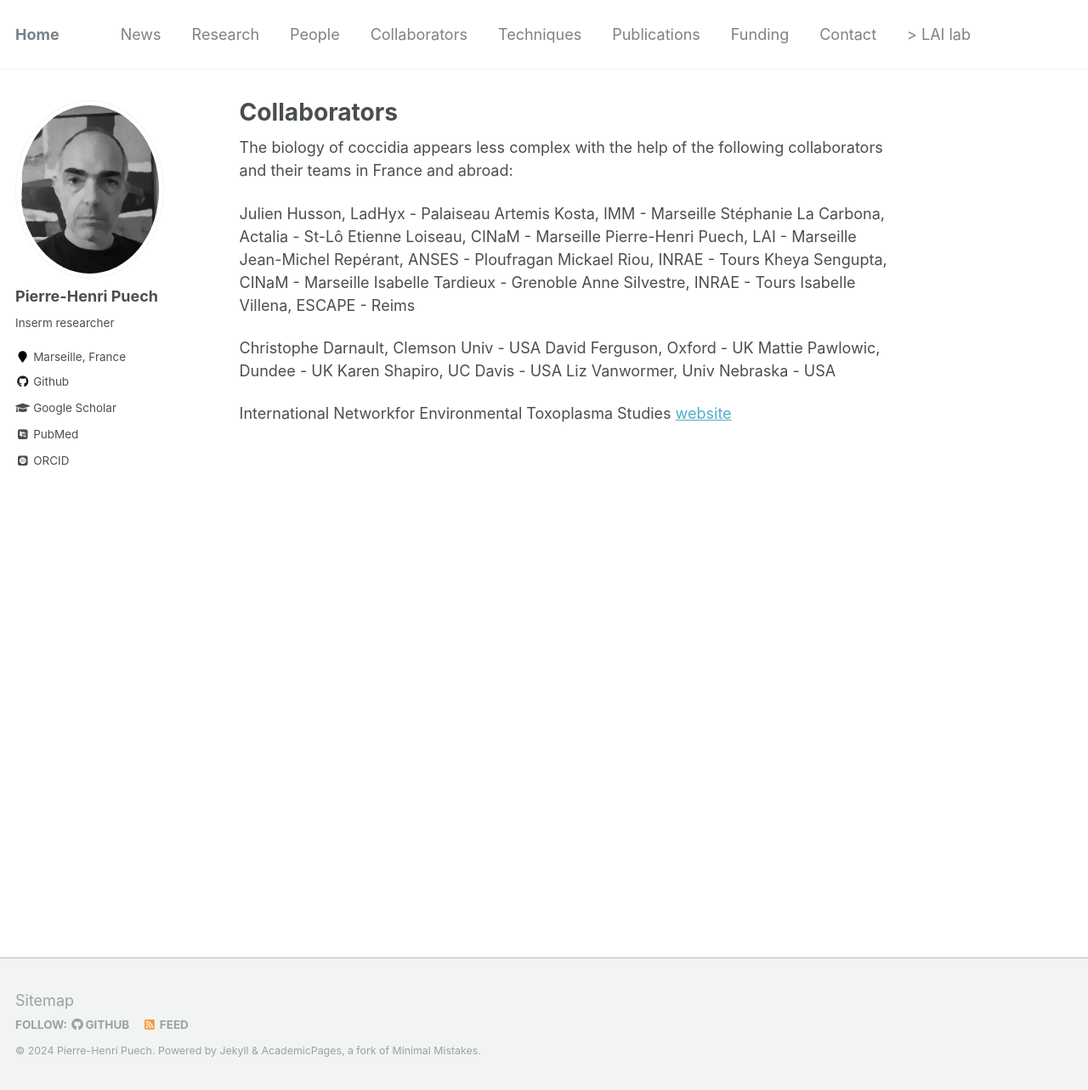
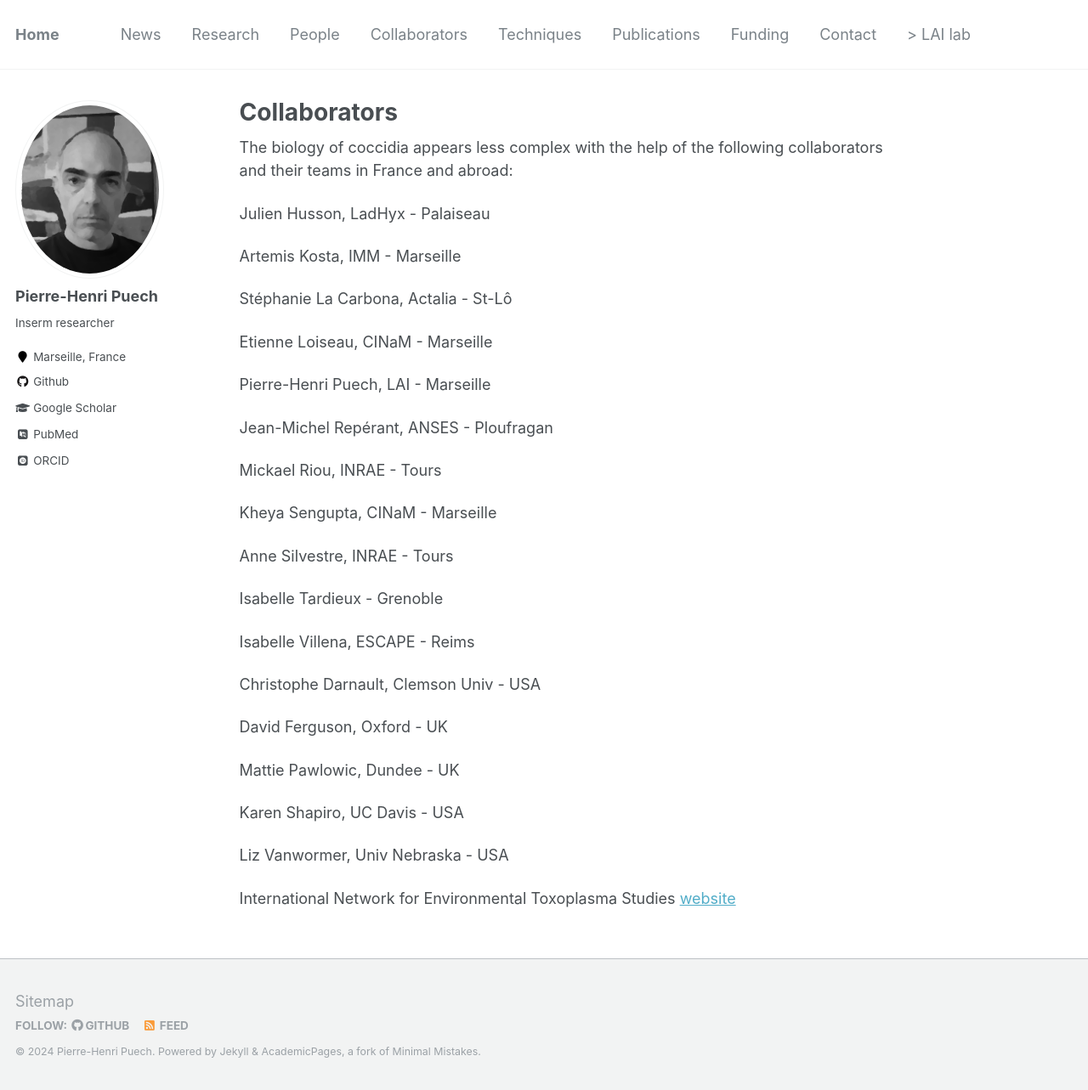
Before and after one commit to aureliendumetre/aureliendumetre.github.io, a Jekyll site: the page built from _pages/collab.md, in a window 1280 px wide and 1283 px high. Shown: the whole window at 85% size. Built offline with Jekyll 4.4.1, drawn with Linux system fonts in a browser that asks for light colours; some web fonts are replaced.

Commit message:
Update collab.md

```diff
--- a/_pages/collab.md
+++ b/_pages/collab.md
@@ -9,24 +9,39 @@ author_profile: true
 The biology of coccidia appears less complex with the help of the following collaborators and their teams in France and abroad:
 
 Julien Husson, LadHyx - Palaiseau
+
 Artemis Kosta, IMM - Marseille
+
 Stéphanie La Carbona, Actalia - St-Lô
+
 Etienne Loiseau, CINaM - Marseille
+
 Pierre-Henri Puech, LAI - Marseille
+
 Jean-Michel Repérant, ANSES - Ploufragan
+
 Mickael Riou, INRAE - Tours
+
 Kheya Sengupta, CINaM - Marseille
+
+Anne Silvestre, INRAE - Tours
+
 Isabelle Tardieux - Grenoble
-Anne Silvestre, INRAE - Tours
+
 Isabelle Villena, ESCAPE - Reims
 
+
 Christophe Darnault, Clemson Univ - USA
+
 David Ferguson, Oxford - UK
+
 Mattie Pawlowic, Dundee - UK
+
 Karen Shapiro, UC Davis - USA
+
 Liz Vanwormer, Univ Nebraska - USA
 
-International Networkfor Environmental Toxoplasma Studies [website](https://nebraskaonehealth.unl.edu/INETS)
+International Network for Environmental Toxoplasma Studies [website](https://nebraskaonehealth.unl.edu/INETS)
 
 
 <!--
```
